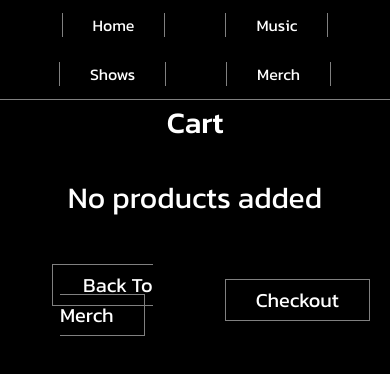
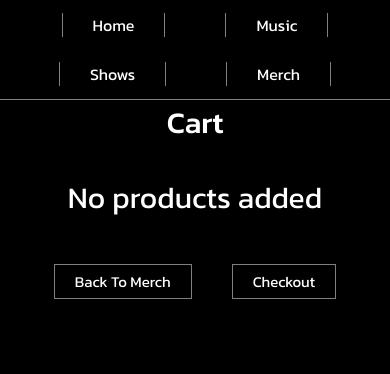
Before and after one commit to AlejLuisMarc/final-project, a React (Create React App) app: page /cart in a window 390 px wide. Shown: the top 374 px of the page. Built offline with nearby package versions, Linux system fonts and the light colour scheme.

Commit message:
Cart Options Fix

```diff
--- a/src/pages/Cart/Cart.css
+++ b/src/pages/Cart/Cart.css
@@ -117,4 +117,16 @@
         border: none;
         border-top: 1px solid gray;
     }
+    .go-back p {
+        font-size: 15px;
+        color: white;
+
+        border: 1px solid gray;
+
+        padding: 5px 20px;
+
+        display: inline;
+
+        transition: all 0.5s ease;
+    }
 }
```
